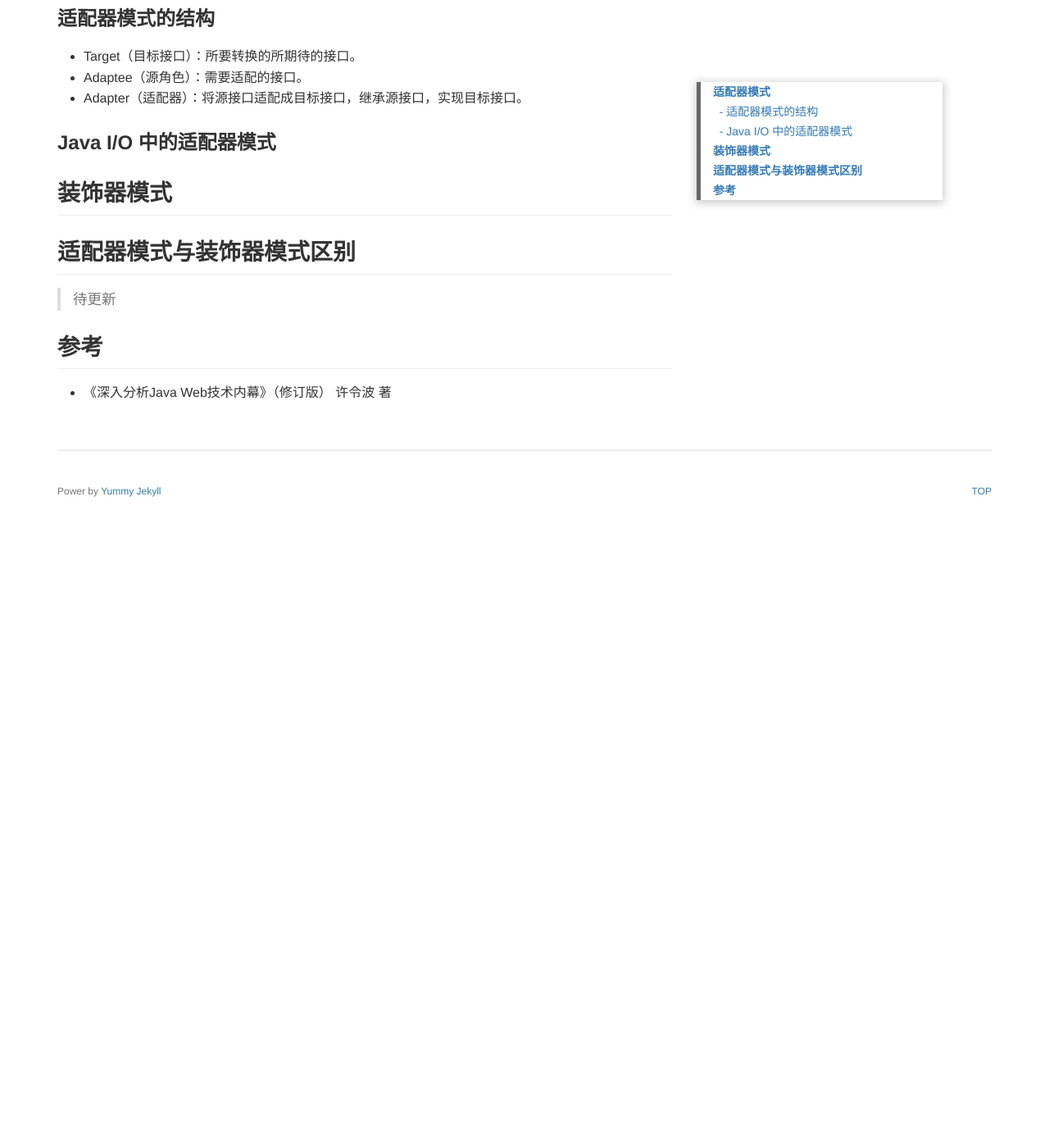
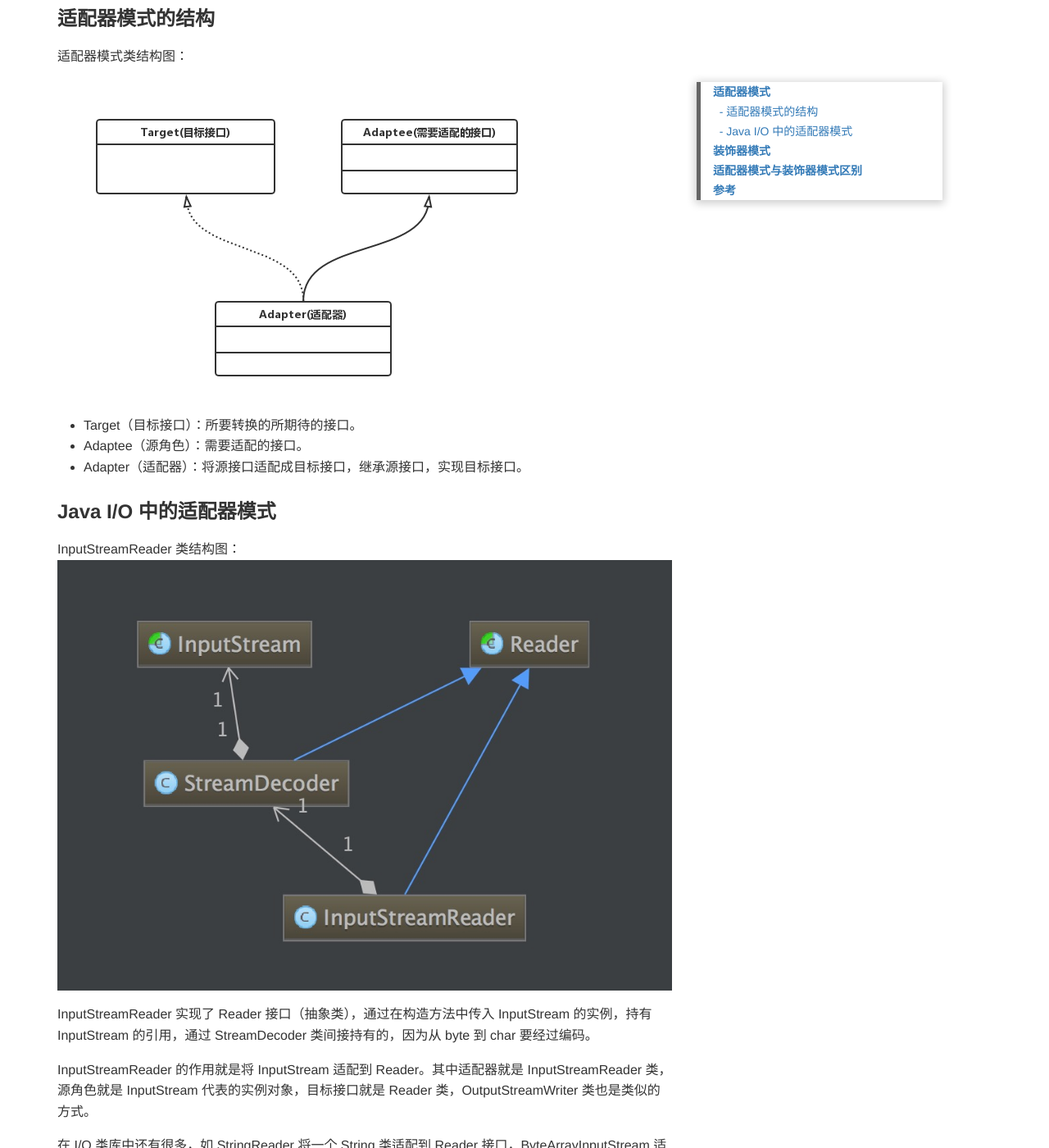
Before and after one commit to whatilove/whatilove.github.io, a Jekyll site: the page built from _posts/notebook/2017-10-15-设计模式解析之适配器模式与装饰器模式.md, in a window 1280 px wide and 1400 px high, scrolled down 654 px. Shown: the whole window at 82% size. Built offline with Jekyll 4.4.1, drawn with Linux system fonts in a browser that asks for light colours; a script that is not in the unit is left out; before the commit the page ends 1284 px from its top, so only the background shows below that; some of the changed text lies outside the part shown.

Commit message:
add adapter pattern

```diff
--- a/_includes/footer.html
+++ b/_includes/footer.html
@@ -5,7 +5,7 @@
         <div class="copyright pull-left">
             <!-- 请不要更改这一行 方便其他人知道模板的来源 谢谢 -->
             <!-- Please keep this line to let others know where this theme comes from. Thank you :D -->
-            Power by <a href="https://github.com/DONGChuan/Yummy-Jekyll">Yummy Jekyll</a>
+            Based on <a href="https://github.com/DONGChuan/Yummy-Jekyll">Yummy Jekyll</a> theme
         </div>
         <!--
         <a href="https://github.com/DONGChuan" target="_blank" aria-label="view source code">
--- a/_posts/notebook/2017-10-15-设计模式解析之适配器模式与装饰器模式.md
+++ b/_posts/notebook/2017-10-15-设计模式解析之适配器模式与装饰器模式.md
@@ -13,14 +13,30 @@ tags: [java]
 
 ### 适配器模式的结构
 
+适配器模式类结构图：
+
+![](/assets/images/post/java/adapter.png)
+
 * Target（目标接口）：所要转换的所期待的接口。
 * Adaptee（源角色）：需要适配的接口。
 * Adapter（适配器）：将源接口适配成目标接口，继承源接口，实现目标接口。
 
 ### Java I/O 中的适配器模式
 
+InputStreamReader 类结构图：
+![](/assets/images/post/java/InputStreamReader.png)
+
+InputStreamReader 实现了 Reader 接口（抽象类），通过在构造方法中传入 InputStream 的实例，持有 InputStream 的引用，通过 StreamDecoder 类间接持有的，因为从 byte 到 char 要经过编码。
+
+InputStreamReader 的作用就是将 InputStream 适配到 Reader。其中适配器就是 InputStreamReader 类，源角色就是 InputStream 代表的实例对象，目标接口就是 Reader 类，OutputStreamWriter 类也是类似的方式。
+
+在 I/O 类库中还有很多，如 StringReader 将一个 String 类适配到 Reader 接口，ByteArrayInputStream 适配器将 byte 数组适配到 InputStream 流处理接口。
 
 ## 装饰器模式
+
+装饰器模式的目的就是将某个类重新装扮一下，使其功能更强大，但做为原来这个类的使用者不应该感受到装饰前和装饰后有什么不同，否则就破坏了原有类的结构。要做到对被装饰类的使用者透明。
+
+
 
 ## 适配器模式与装饰器模式区别
 
```
Also changed, not shown: assets/images/post/java/InputStreamReader.png (added), assets/images/post/java/adapter.png (added).
